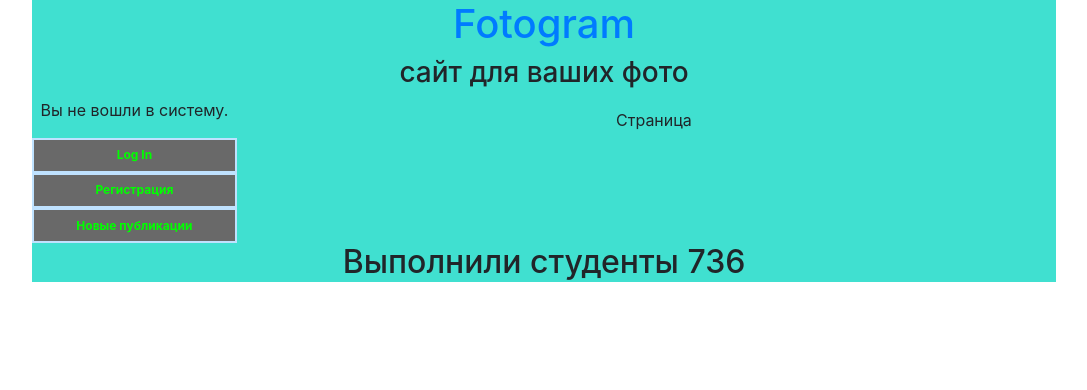
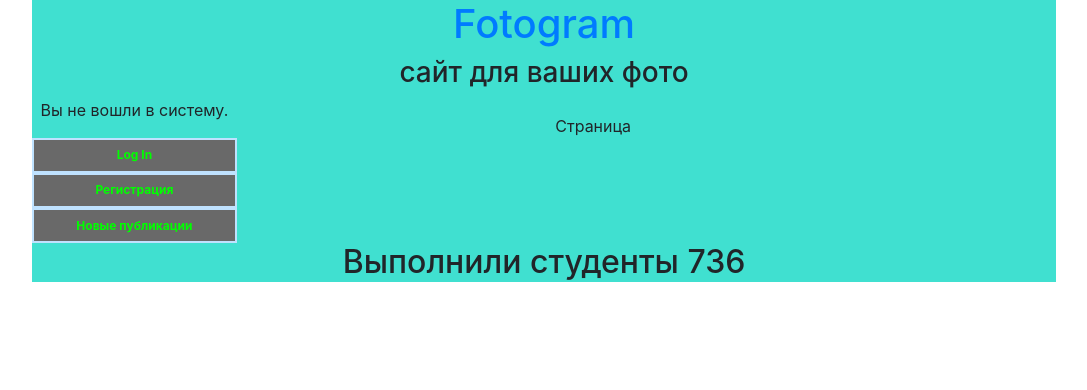
Before and after one commit to qruk/imagehub, a Django app: template imgprovider/templates/user_page.html in a window 1280 px wide. Shown: the top 390 px of the page, without its empty margins (96-1183 px from the left). Run offline with Django 3.2, Linux system fonts and the light colour scheme; the template is opened without the code that fills it, so the values that code supplies are empty; some libraries are stand-ins or nearby versions.

Commit message:
margin try

```diff
--- a/imgprovider/templates/baseBlock.html
+++ b/imgprovider/templates/baseBlock.html
@@ -50,7 +50,7 @@
             outline: 0px solid #000;
         }
          #center {
-            margin:10px 5px 15px 20px;
+            margin:2% 15% 2% 2%;
             float:center;
             align:center;
         }
```
